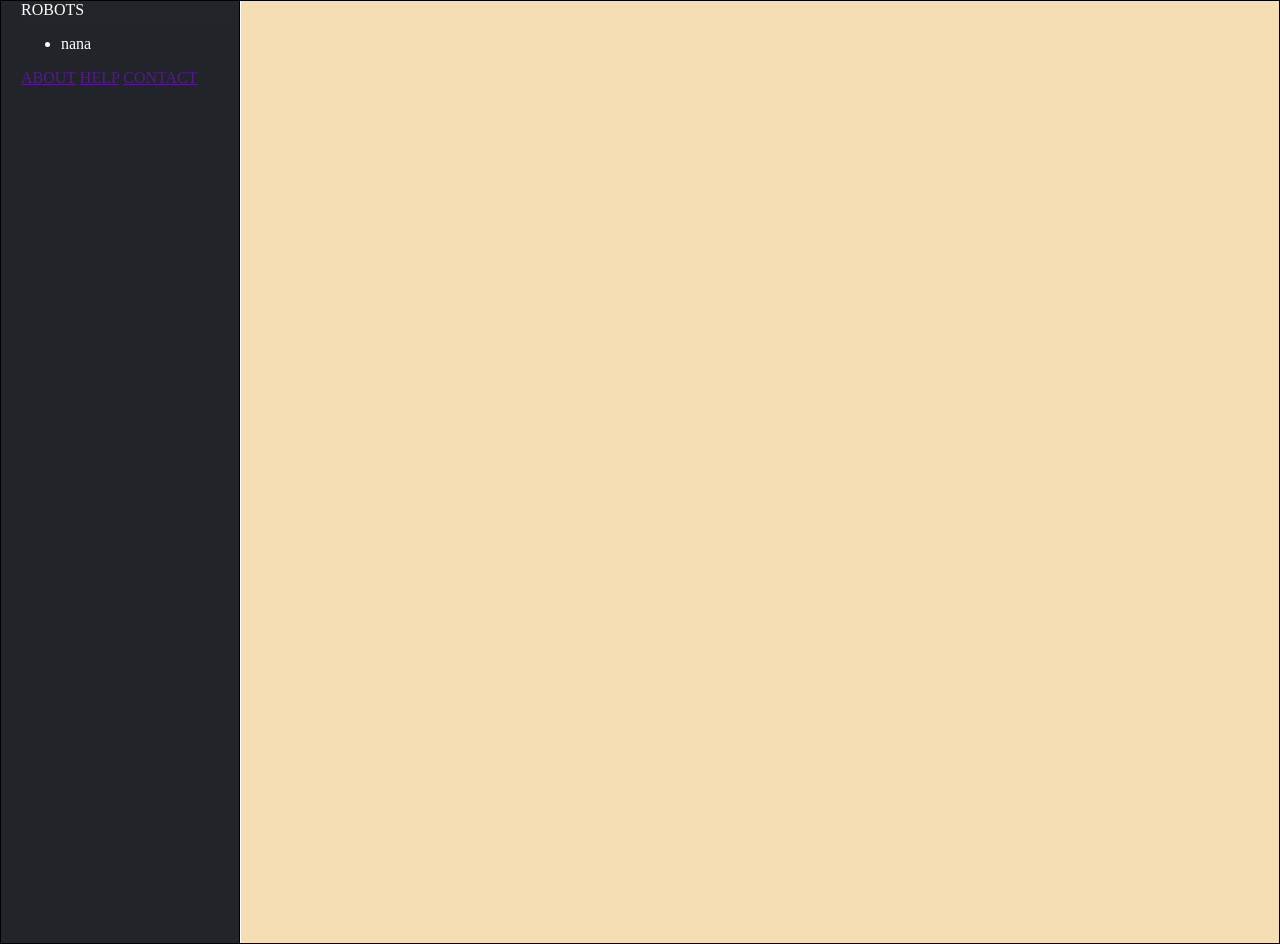
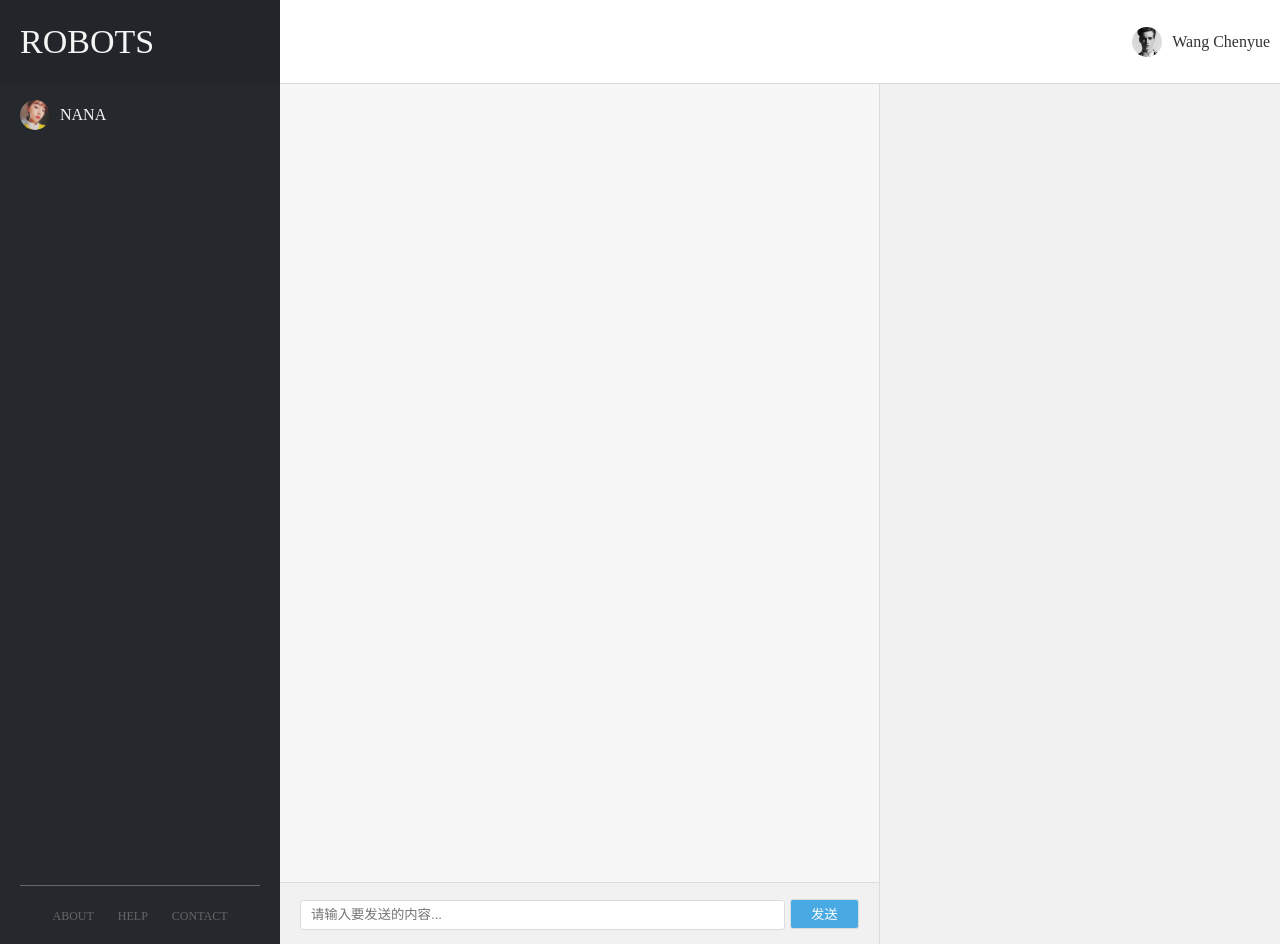
Before and after one commit to wangchenyue/nana, a Django app: page /tuling/ in a window 1280 px wide. Run offline with Django 3.2, Linux system fonts and the light colour scheme.

Commit message:
界面优化基本完成

```diff
--- a/tuling/static/css/index.css
+++ b/tuling/static/css/index.css
@@ -3,8 +3,10 @@ html, body {
 	height:100%;
 	padding: 0;
 	margin: 0;
+	max-height: 100%;
+	overflow: hidden;
 }
-div {
+div,p {
 	padding: 0;
 	margin: 0;
 	box-sizing: border-box;
@@ -17,16 +19,68 @@ body {
 .mainleft{
 	display: inline-block;
 	position: absolute;
-	width:240px;
+	width:280px;
 	height:100%;
-	border: 1px solid black;
-	color: white;
-	padding-left: 20px;
-	background-color: #212429;
+	color: #f5f5f5;
+	background-color: #25292e;
+	z-index: 1;
 }
 .mainleft .left-title {
 	background-color: #22252a;
 	display: block;
+	padding-left: 20px;
+	height:84px;
+	line-height: 84px;
+	font-size: 34px;
+}
+.mainleft .robots-ul {
+	padding-left: 20px;
+	list-style: none;
+	padding-left: 20px;
+	font-size: 16px;
+}
+.mainleft .robots-ul .robots-li {
+	position: relative;
+	height: 30px;
+	line-height: 30px;
+}
+.mainleft .robots-ul .nana {
+
+}
+.mainleft .robots-ul .robots-li .nanaicon {
+	border-radius: 15px;
+	background-image: url('../imgs/nana.jpg');
+	background-size: cover;
+	height:30px;
+	width: 30px;
+	display: inline-block;
+}
+.mainleft .robots-ul .robots-li .nananame {
+	padding-left: 10px;
+	display: inline-block;
+	height: 30px;
+	line-height: 30px;
+}
+.mainleft .footer {
+	padding-top: 20px;
+	padding-bottom: 20px;
+	position:absolute;
+	bottom: 0;
+	left: 20px;
+	width: 240px;
+	text-align: center;
+	border-top: solid #666 1px;
+}
+.mainleft .footer .footer-link{
+	padding-left:10px;
+	padding-right:10px;
+	color: #666;
+	font-size:12px;
+	text-decoration: none;
+	cursor: pointer;
+}
+.mainleft .footer .footer-link:hover{
+	text-decoration: underline;
 }
 
 /*-----------------------main------------------------*/
@@ -37,27 +91,128 @@ body {
 	position:relative;
 	display: inline-block;
 	height: 100%;
-	border: 1px solid black;
 }
 .maincontent {
-	margin-left:240px;
+	margin-left:280px;
 	height:100%;
-	background-color: wheat;
+	background-color: #f1f1f1;
 }
-.outputcontainer {
-	padding-top:10px;
+.main .maincontent .maintop {
+	height:84px;
+	border-bottom: solid #dbdcde 1px;
+	position:relative;
+	background-color: #fff;
+}
+.main .maincontent .maintop .personal-container{
+	height:84px;
+	text-decoration: none;
+	color: #333;
+	display: block;
+	position: absolute;
+	right:10px;
+}
+.main .maincontent .maintop .personal-container .personal-icon {
+	border-radius: 15px;
+	background-image: url('../imgs/wangchenyue.jpg');
+	background-size: cover;
+	height:30px;
+	width: 30px;
+	display: inline-block;
+	margin-top:27px;
+	margin-right:10px;
+	line-height: 30px;
+}
+.main .maincontent .maintop .personal-container .personal-name {
+	display: inline-block;
+	margin-top:27px;
+	height:30px;
+	line-height:30px;
+}
+.main .maincontent .chatregion {
+	width:600px;
+	border-right: 1px solid #dbdcde;
+	height: 100%;
+	background-color: #f7f7f7;
+}
+.main .maincontent .chatregion .output-container {
 	padding-left:10px;
-	border: 1px solid black;
-	margin-bottom: 10px;
+	padding-right: 10px;
+	height:538px;
 	overflow: scroll;
 }
-.hiscontainer {
-	position:relative;
+
+.main .maincontent .chatregion .output-container .output-cell {
+	padding-top:20px;
 }
-.inputcontainer {
-	width: 500px;
+.main .maincontent .chatregion .output-container .output-cell p {
+	text-align: center;
+	font-size: 12px;
+    color: #dbdcde;
+    padding-bottom:5px;
 }
-.input {
-	padding-left:10px;
-	width:484px;
+.main .maincontent .chatregion .output-container .output-cell .me-content {
+	padding: 10px;
+	border-radius: 5px;
+	background-color:#e7f1f6;
 }
+.main .maincontent .chatregion .output-container .output-cell .me-icon {
+	border-radius: 15px;
+	background-image: url('../imgs/wangchenyue.jpg');
+	background-size: cover;
+	height:30px;
+	width: 30px;
+	display: inline-block;
+	margin-top:27px;
+	margin-right:10px;
+	line-height: 30px;
+}
+.main .maincontent .chatregion .output-container .output-cell .nana-content {
+	padding: 10px;
+	border-radius: 5px;
+	background-color:#e7f1f6;
+}
+.main .maincontent .chatregion .output-container .output-cell .nana-icon {
+	border-radius: 15px;
+	background-image: url('../imgs/nana.jpg');
+	background-size: cover;
+	height:30px;
+	width: 30px;
+	display: inline-block;
+	margin-top:27px;
+	margin-right:10px;
+	line-height: 30px;
+}
+.main .maincontent .chatregion .input-container {
+	height: 62px;
+	background-color: #f1f1f1;
+	line-height: 62px;
+	font-size: 16px;
+	position: absolute;
+	bottom: 0;
+	width:600px;
+	border-top:1px solid #dbdcde;
+	border-right: 1px solid #dbdcde;
+}
+.main .maincontent .chatregion .input-container .input {
+	box-sizing: border-box;
+	height: 30px;
+	line-height: 30px;
+	border-radius: 3px;
+	padding:0 10px 0 10px;
+	margin:0 5px 0 20px;
+	border: 1px solid #dbdcde;
+	display: inline-block;
+	width: 485px;
+}
+.main .maincontent .chatregion .input-container .sendbtn {
+	box-sizing: border-box;
+	height: 30px;
+	line-height: 30px;
+	border-radius: 3px;
+	padding: 0 20px 0 20px;
+	margin:0;
+	border: 1px solid #dbdcde;
+	color: white;
+	display: inline-block;
+	background-color: #48a9e3;
+}
--- a/tuling/templates/index.html
+++ b/tuling/templates/index.html
@@ -11,7 +11,7 @@
 	<div class="mainleft">
 		<span class="left-title">ROBOTS</span>
 		<ul class="robots-ul">
-			<li class="robots-li">nana</li>
+			<li class="robots-li nana"><span class="nanaicon">&nbsp;</span><span class="nananame">NANA</span></li>
 		</ul>
 		<div class="footer">
 			<a class="footer-link" href="">ABOUT</a>
@@ -21,7 +21,16 @@
 	</div>
 	<div class="main">
 		<div class="maincontent">
-
+			<div class="maintop">
+				<a href="" class="personal-container"><span class="personal-icon">&nbsp;</span><span class="personal-name">Wang Chenyue</span></a>
+			</div>
+			<div class="chatregion">
+				<div class="output-container">
+				</div>
+				<div class="input-container">
+					<input class="input" type="text" name="" placeholder="请输入要发送的内容..."><input class="sendbtn" type="button" name="" value="发送">
+				</div>
+			</div>
 		</div>
 	</div>
 </body>
```
Also changed, not shown: tuling/static/js/index.js (+24 -5 lines), tuling/static/imgs/nana.jpg (added), tuling/static/imgs/wangchenyue.jpg (added), 1 other file.
